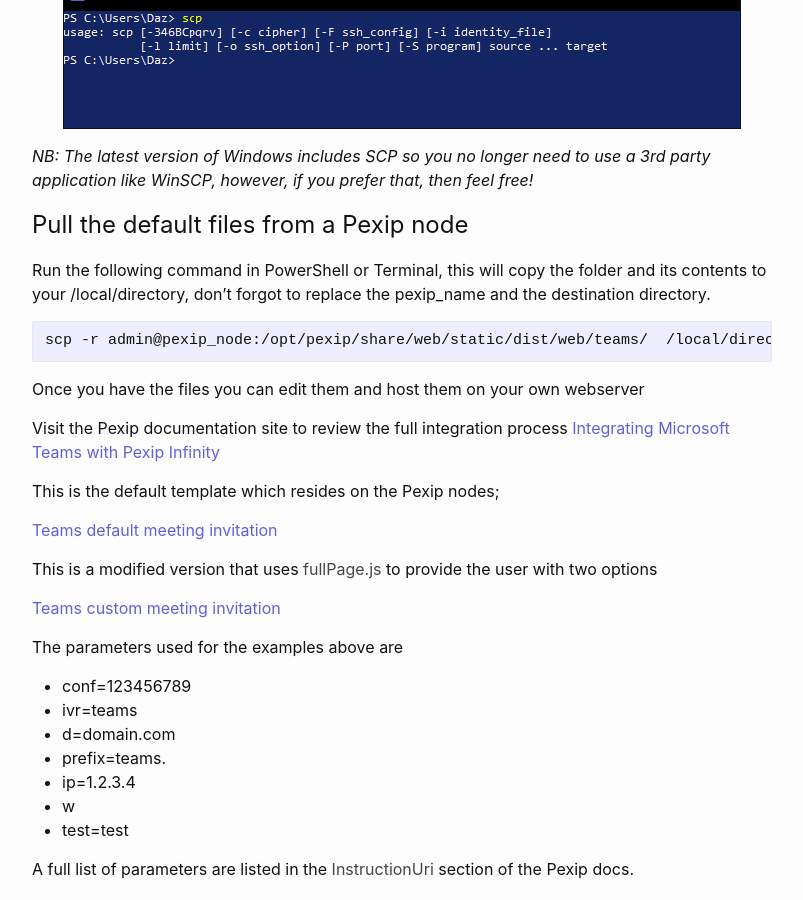
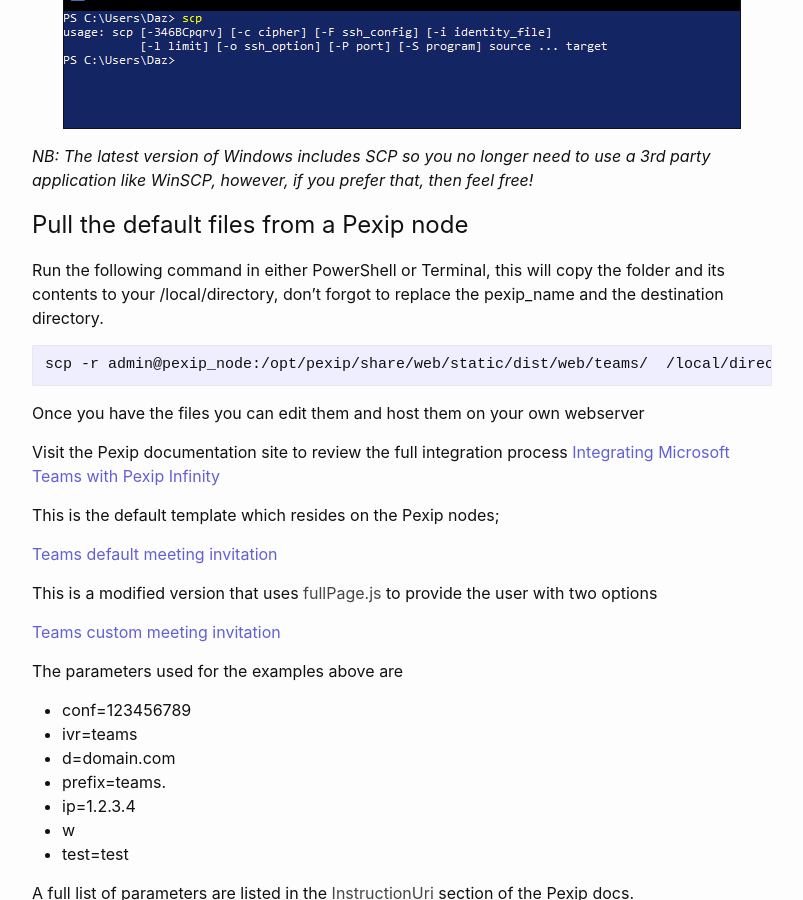
Before and after one commit to darrengoulden/darrengdn, a Jekyll site: the page built from _posts/2020-09-04-host-your-own-alternate-dialling-instructions.md, in a window 1280 px wide and 900 px high, scrolled down 2150 px. Shown: the whole window, without its empty margins (238-1041 px from the left). Built offline with Jekyll 4.4.1, drawn with Linux system fonts in a browser that asks for light colours; comment, search, counter and statistics services are not loaded; some of the changed text lies outside the part shown.

Commit message:
update paragraph in post

````diff
--- a/_posts/2020-09-04-hosting-your-own-alternate-dialling-instructions.markdown
+++ b/_posts/2020-09-04-host-your-own-alternate-dialling-instructions.md
@@ -42,7 +42,7 @@
 
 # Pull the default files from a Pexip node
 
-Run the following command in PowerShell or Terminal, this will copy the folder and its contents to your /local/directory, don't forgot to replace the pexip_name and the destination directory.
+Run the following command in either PowerShell or Terminal, this will copy the folder and its contents to your /local/directory, don't forgot to replace the pexip_name and the destination directory.
 
 ```
 scp -r admin@pexip_node:/opt/pexip/share/web/static/dist/web/teams/  /local/directory
````
Also changed, not shown: other parts of _posts/2020-09-04-host-your-own-alternate-dialling-instructions.md (+1 -1 lines).
